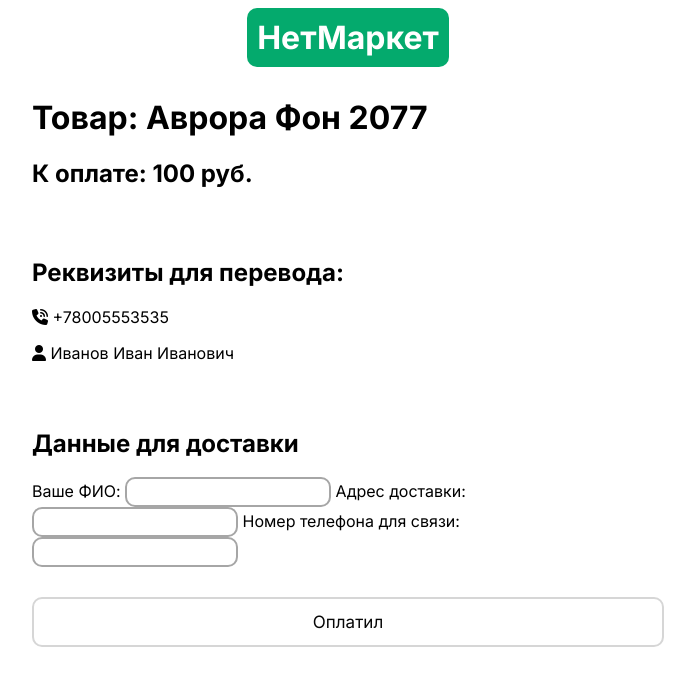
After one commit to ArturLukianov/internet-shop, a Django app: page /payment in a window 1280 px wide. The commit adds this page. Shown: the top 686 px of the page, without its empty margins (292-987 px from the left). Run offline with Django 4.2, Linux system fonts and the light colour scheme.

Commit message:
Добавил страницу для оплаты

```diff
--- a/internetshop/shop/static/style.css
+++ b/internetshop/shop/static/style.css
@@ -153,3 +153,13 @@ a {
     border-radius: 10px;
     border: 2px solid #a6a6a6;
 }
+
+.payment {
+    width: 50%;
+    margin-left: auto;
+    margin-right: auto;
+}
+
+.vspace {
+    height: 30px;
+}
--- /dev/null
+++ b/internetshop/shop/templates/payment.html
@@ -0,0 +1,36 @@
+{% load static %}
+<link rel="stylesheet" href="{% static 'style.css' %}"/>
+<link rel="stylesheet" href="https://cdnjs.cloudflare.com/ajax/libs/font-awesome/6.5.2/css/all.min.css" integrity="sha512-SnH5WK+bZxgPHs44uWIX+LLJAJ9/2PkPKZ5QiAj6Ta86w+fsb2TkcmfRyVX3pBnMFcV7oQPJkl9QevSCWr3W6A==" crossorigin="anonymous" referrerpolicy="no-referrer" />
+
+<div class="heading">
+    <div class="logo">
+        <h1 class="logoText">НетМаркет</h1>
+    </div>
+</div>
+
+<div class="payment">
+    <h1>Товар: Аврора Фон 2077</h1>
+    <h2>К оплате: 100 руб.</h2>
+
+    <div class="vspace"></div>
+
+    <h2>Реквизиты для перевода:</h2>
+    <p><i class="fa-solid fa-phone-volume"></i> +78005553535</p>
+    <p><i class="fa-solid fa-user"></i> Иванов Иван Иванович</p>
+
+    <div class="vspace"></div>
+
+    <h2>Данные для доставки</h2>
+    <label>Ваше ФИО:</label>
+    <input class="inputElement">
+
+    <label>Адрес доставки:</label>
+    <input class="inputElement">
+
+    <label>Номер телефона для связи:</label>
+    <input class="inputElement">
+
+    <div class="vspace"></div>
+
+    <button>Оплатил</button>
+</div>
--- a/internetshop/shop/urls.py
+++ b/internetshop/shop/urls.py
@@ -4,5 +4,6 @@ from . import views
 
 urlpatterns = [
     path("", views.home, name="home"),
-    path("product/<int:id>", views.view_product, name="view_product")
+    path("product/<int:id>", views.view_product, name="view_product"),
+    path("payment", views.payment, name="payment")
 ]
--- a/internetshop/shop/views.py
+++ b/internetshop/shop/views.py
@@ -26,3 +26,7 @@ def view_product(request, id):
         'product': product,
         'reviews': reviews
     })
+
+
+def payment(request):
+    return render(request, 'payment.html')
```
